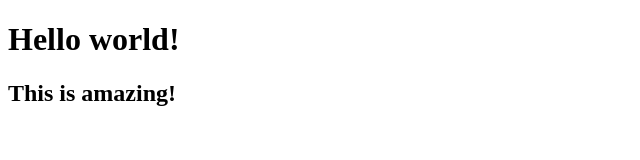
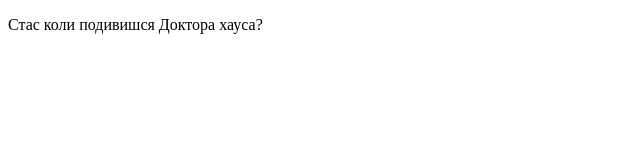
Before and after one commit to DILLIR/rembo, a plain HTML site: page index.html in a window 1280 px wide. Shown: the whole page, without its empty margins (0-640 px from the left). Drawn offline with Linux system fonts and the light colour scheme.

Commit message:
Add joke on site

```diff
--- a/index.html
+++ b/index.html
@@ -6,7 +6,8 @@
     <title>Document</title>
 </head>
 <body>
-    <h1>Hello world!</h1>
-    <h2>This is amazing!</h2>
+    <!-- <h1>Hello world!</h1>
+    <h2>This is amazing!</h2> -->
+    <p>Стас коли подивишся Доктора хауса?</p>
 </body>
 </html>
```
